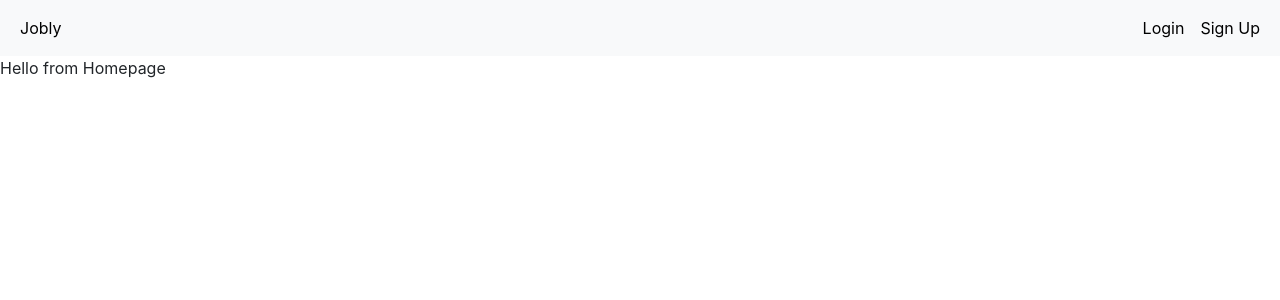
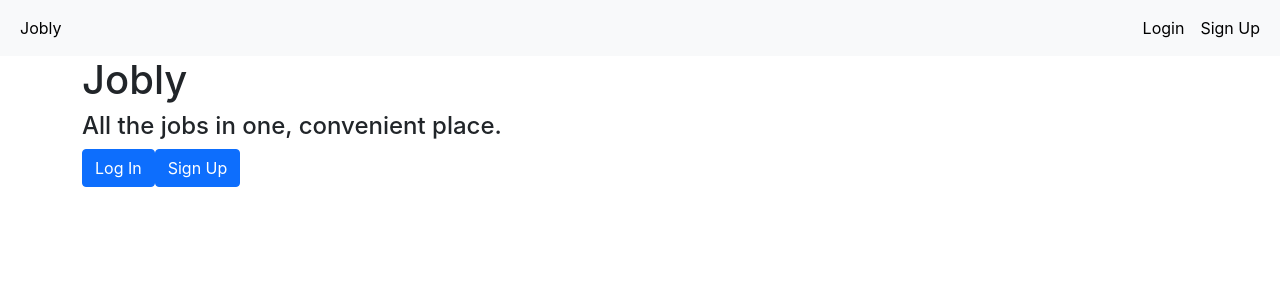
Before and after one commit to christian-alcalde/react-jobly, a React (Create React App) app in the folder react-jobly-frontend/: page / in a window 1280 px wide. Shown: the top 300 px of the page. Built offline with nearby package versions, Linux system fonts and the light colour scheme; no server answers.

Commit message:
added logout functionality

```diff
--- a/react-jobly-frontend/src/App.js
+++ b/react-jobly-frontend/src/App.js
@@ -15,21 +15,28 @@ function App() {
   const [user, setUser] = useState(null);
 
   async function handleLogin(formData) {
-    JoblyApi.token = null;
+    //set loading to true
     const token = await JoblyApi.login(formData);
 
     if (token) {
+      JoblyApi.token = token;
+      await getUser(formData.username);
+    }
+    //set loading to false
+  }
+
+  async function handleRegister(formData) {
+    const token = await JoblyApi.register(formData);
+
+    if (token) {
+      JoblyApi.token = token;
       getUser(formData.username);
     }
   }
 
-  async function handleRegister(formData) {
+  function handleLogout(){
     JoblyApi.token = null;
-    const token = await JoblyApi.register(formData);
-
-    if (token) {
-      getUser(formData.username);
-    }
+    setUser(null);
   }
 
   async function getUser(username) {
@@ -41,7 +48,7 @@ function App() {
     <div className="App">
       <BrowserRouter>
         <UserContext.Provider value={{ user }}>
-          <Navigation />
+          <Navigation handleLogout={handleLogout}/>
           <RouteList
             handleLogin={handleLogin}
             handleRegister={handleRegister}
--- a/react-jobly-frontend/src/Homepage.js
+++ b/react-jobly-frontend/src/Homepage.js
@@ -1,6 +1,23 @@
+import UserContext from "./userContext";
+import { useContext } from "react";
+
 function Homepage() {
+  const { user } = useContext(UserContext);
+
+
   return (
-  <div>Hello from Homepage</div>
+    <div className="container">
+      <h1 className="">Jobly</h1>
+      <h4 className="">All the jobs in one, convenient place.</h4>
+      {user ? (
+        <div className="">Welcome back, {user.firstName}</div>
+      ) : (
+        <div className="">
+          <button className="btn btn-primary">Log In</button>
+          <button className="btn btn-primary">Sign Up</button>
+        </div>
+      )}
+    </div>
   );
 }
 
--- a/react-jobly-frontend/src/LoginForm.js
+++ b/react-jobly-frontend/src/LoginForm.js
@@ -1,9 +1,10 @@
 import React, { useState } from "react";
+import { useNavigate} from "react-router-dom";
 
 function LoginForm({ handleLogin }) {
   const initialFormData = { username: "", password: "" };
   const [formData, setFormData] = useState(initialFormData);
-  // const navigate = useNavigate();
+  const navigate = useNavigate();
 
   /** Update form input. */
   function handleChange(evt) {
@@ -19,6 +20,7 @@ function LoginForm({ handleLogin }) {
     evt.preventDefault();
     handleLogin(formData);
     setFormData(initialFormData);
+    navigate("/")
   }
 
   return (
--- a/react-jobly-frontend/src/Navigation.js
+++ b/react-jobly-frontend/src/Navigation.js
@@ -2,7 +2,7 @@ import { NavLink } from "react-router-dom";
 import { useContext } from "react";
 import UserContext from "./userContext";
 
-function Navigation() {
+function Navigation({handleLogout}) {
   const { user } = useContext(UserContext);
 
   return (
@@ -21,7 +21,7 @@ function Navigation() {
                 <NavLink to="/jobs">Jobs</NavLink>
               </span>
               <span className="m-2">
-                <NavLink to="/">Log Out</NavLink>
+                <NavLink to="/" onClick={handleLogout}>Log out {user.username} </NavLink>
               </span>
             </div>
           ) : (
--- a/react-jobly-frontend/src/api.js
+++ b/react-jobly-frontend/src/api.js
@@ -14,10 +14,7 @@ class JoblyApi {
   // Remember, the backend needs to be authorized with a token
   // We're providing a token you can use to interact with the backend API
   // DON'T MODIFY THIS TOKEN
-  static token =
-    "eyJhbGciOiJIUzI1NiIsInR5cCI6IkpXVCJ9.eyJ1c2VybmFtZ" +
-    "SI6InRlc3R1c2VyIiwiaXNBZG1pbiI6ZmFsc2UsImlhdCI6MTU5ODE1OTI1OX0." +
-    "FtrMwBQwe6Ue-glIFgz_Nf8XxRT2YecFCiSpYL0fCXc";
+  static token;
 
   static async request(endpoint, data = {}, method = "get") {
     console.debug("API Call:", endpoint, data, method);
```
